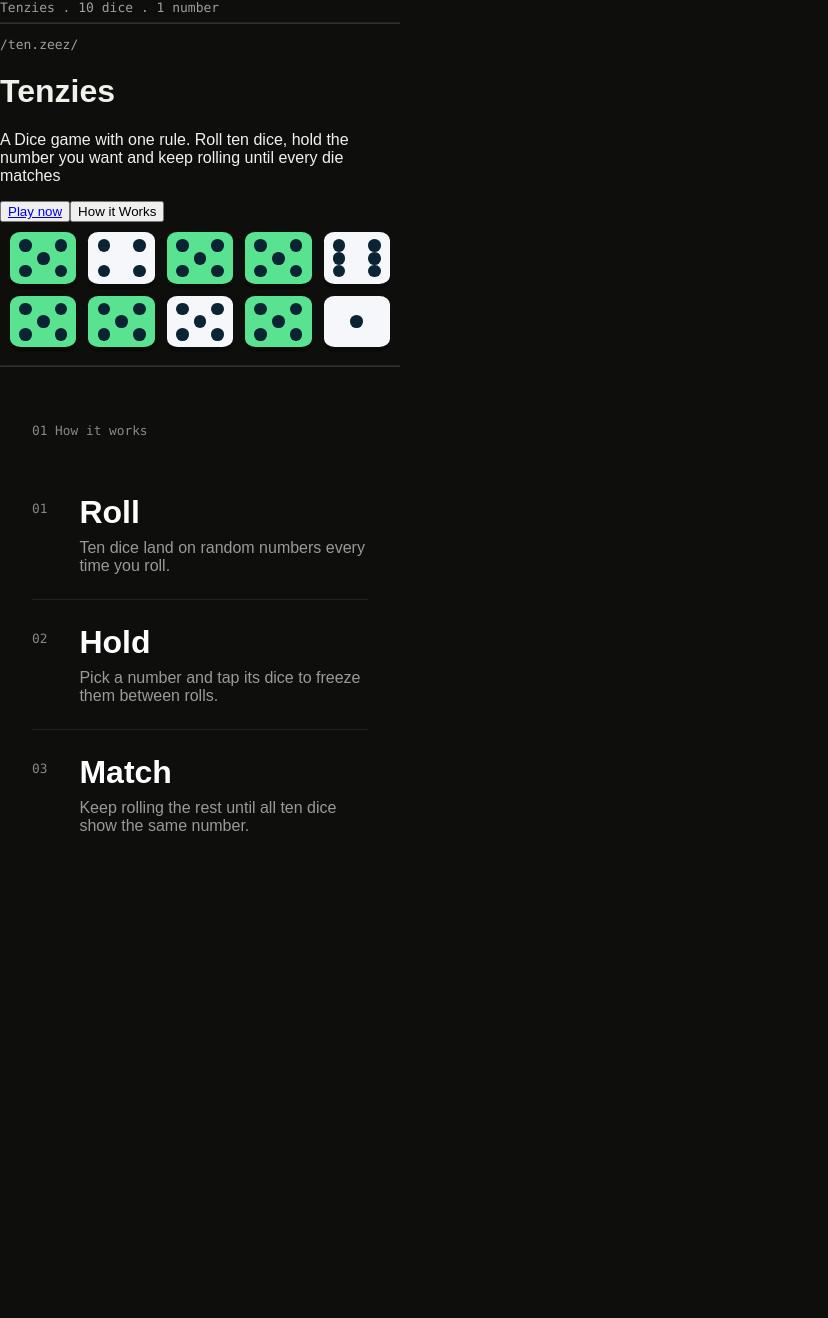
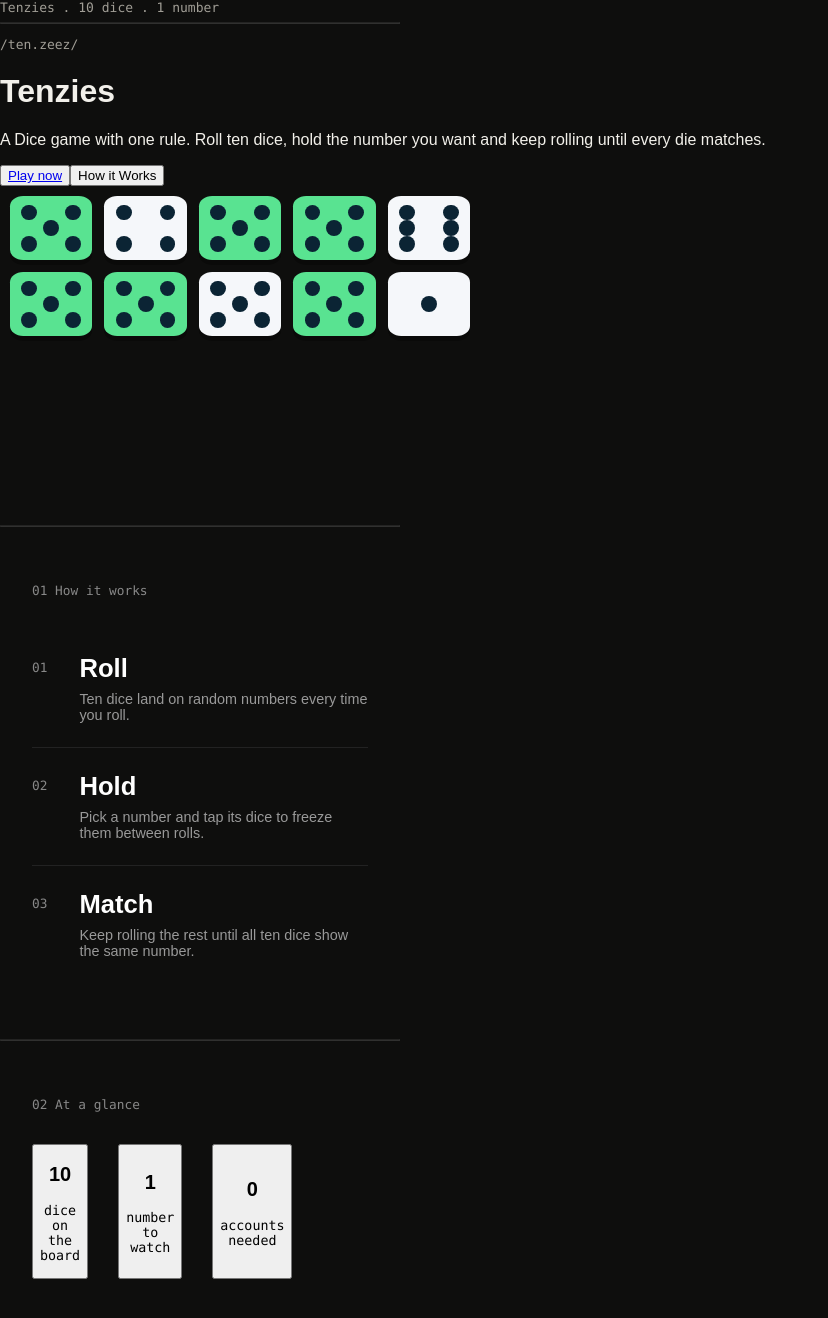
Before and after one commit to Amandecoe/React-Practice, a React (Vite) app in the folder tenzies/: page / in a window 1280 px wide. Shown: the top 1318 px of the page, without its empty margins (0-828 px from the left). Before the commit the page ends 907 px from the top, so only its background shows below. Built offline with nearby package versions, Linux system fonts and the light colour scheme.

Commit message:
css on landing page

```diff
--- a/tenzies/components/Steps.jsx
+++ b/tenzies/components/Steps.jsx
@@ -1,5 +1,30 @@
 export default function Steps(){
     const styles = `
+    section{
+    padding: 3rem 2rem
+    }
+    .glance-label{
+    color: #888;
+    font-family: ui-monospace, "SF Mono", Menlo, monospace;
+    font-size: 0.8rem;
+    font-weight: 400;
+    margin: 0 0 2rem;
+    }
+
+    .glancee{
+    display: flex;
+    flex-direction: row;
+    gap: 30px;
+    width: 100px;
+    }
+
+    .glance.h1{
+    font-family: 'Inter Tight'';
+    }
+    .glance>p{
+    font-family: ui-monospace, "SF Mono", Menlo, monospace;
+    }
+
     .how-it-works {
     background: #0E0E0D;
     color: #fff;
@@ -38,8 +63,8 @@ export default function Steps(){
     padding-top: 0.4rem;
     }
 
-    .step h3 {
-    font-size: 2rem;
+    .step h2 {
+    font-size: 1.6rem;
     font-weight: 700;
     margin: 0 0 0.5rem;
     }
@@ -47,37 +72,57 @@ export default function Steps(){
     .step p {
     color: #999;
     margin: 0;
+    font-weight:200;
+    font-size: 0.9rem;
     }
 `;
     return(
         <>
         <style>{styles}</style>
-            <section class="how-it-works">
-            <h2 class="section-label">01 How it works</h2>
-            <ol class="steps">
-                <li class="step">
-                    <span class="step-num">01</span>
+            <section className="how-it-works">
+            <h2 className="section-label">01 How it works</h2>
+            <ol className="steps">
+                <li className="step">
+                    <span className="step-num">01</span>
                     <div>
-                        <h3>Roll</h3>
+                        <h2>Roll</h2>
                         <p>Ten dice land on random numbers every time you roll.</p>
                     </div>
                 </li>
-    <li class="step">
-        <span class="step-num">02</span>
+    <li className="step">
+        <span className="step-num">02</span>
             <div>
-                <h3>Hold</h3>
+                <h2>Hold</h2>
                 <p>Pick a number and tap its dice to freeze them between rolls.</p>
             </div>
     </li>
-    <li class="step">
-        <span class="step-num">03</span>
+    <li className="step">
+        <span className="step-num">03</span>
             <div>
-                <h3>Match</h3>
+                <h2>Match</h2>
                 <p>Keep rolling the rest until all ten dice show the same number.</p>
             </div>
     </li>
     </ol>
     </section>
+    <hr/>
+    <section>
+    <h2 className="glance-label">02 At a glance</h2>
+    <div className="glancee">
+    <button className="glance">
+        <h1>10</h1>
+        <p>dice on the board</p>
+    </button>
+    <button className="glance">
+        <h1>1</h1>
+        <p>number to watch</p>
+    </button>
+    <button className="glance">
+        <h1>0</h1>
+        <p>accounts needed</p>
+    </button>
+    </div>
+    </section>
         </>
     )
 }
--- a/tenzies/src/index.css
+++ b/tenzies/src/index.css
@@ -100,3 +100,7 @@ hr{
   color:#2B2A27;
   opacity: 15%;
 }
+.Main-landing{
+  height: 60vh;
+  width: 100vw;
+}
--- a/tenzies/src/pages/Landing.jsx
+++ b/tenzies/src/pages/Landing.jsx
@@ -10,15 +10,13 @@ export default function Landing(props){
         </header>
         <div className="Main-landing">
             <p style={{color: '#A19E96', fontFamily : "Menlo", fontSize: '13px'}}>/ten.zeez/</p>
-            <h1 style = {{color: '#F2F0EA'}}>Tenzies</h1>
-            <p style = {{color: '#F2F0EA'}}>A Dice game with one rule. Roll ten dice, hold the number you want and keep rolling until every die matches</p>
-        </div>
+            <h1 style = {{color: '#F2F0EA', fontWeight: '600', fontfamily: 'Inter Tight'}}>Tenzies</h1>
+            <p style = {{color: '#F2F0EA'}}>A Dice game with one rule. Roll ten dice, hold the number you want and keep rolling until every die matches.</p>
         <div className="landing-btn">
         <button><Link to="/play" className="play-link">Play now</Link></button>
         <button><Link to="/how" ></Link>How it Works</button>
+        <DiceRow/>
         </div>
-        <div className="landing-dice">
-            <DiceRow/>
         </div>
         <hr/>
         <Steps/>
```
